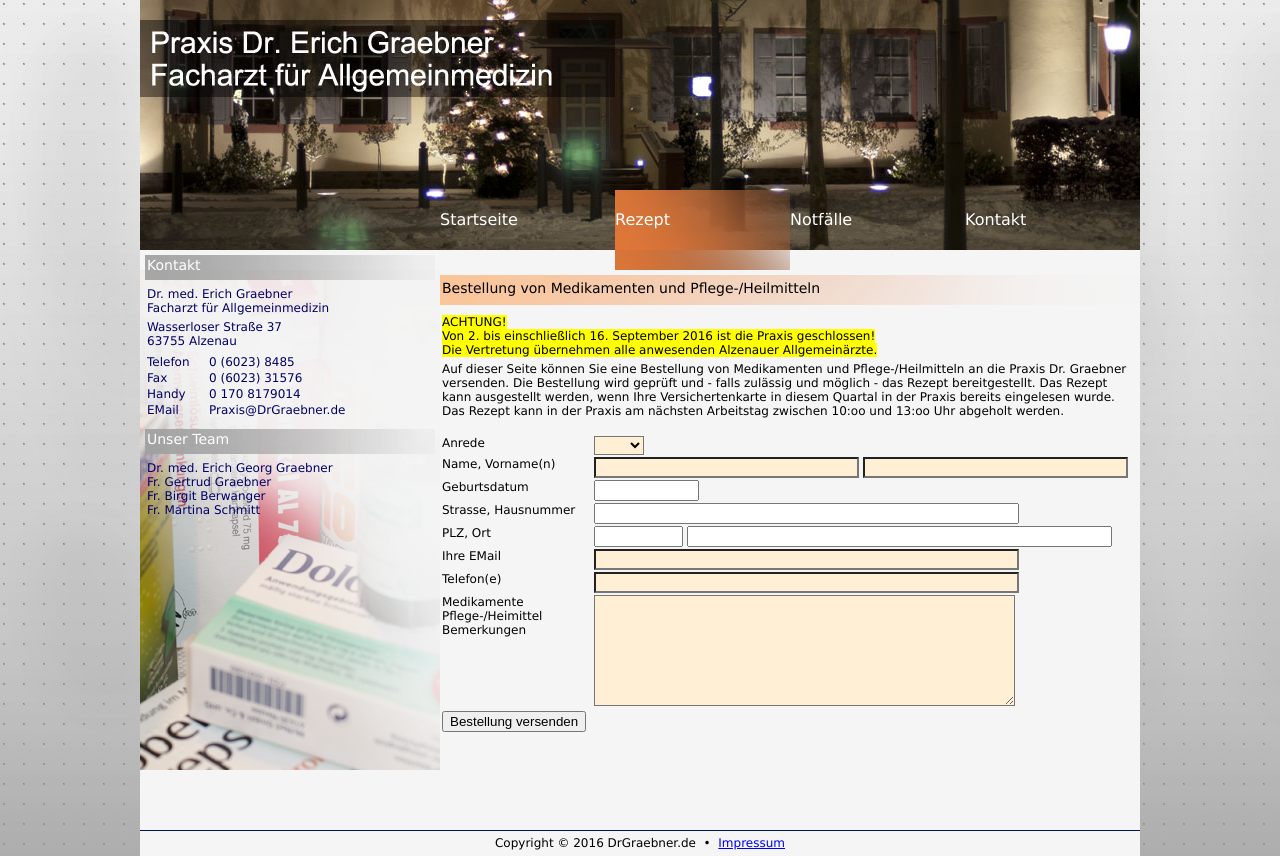
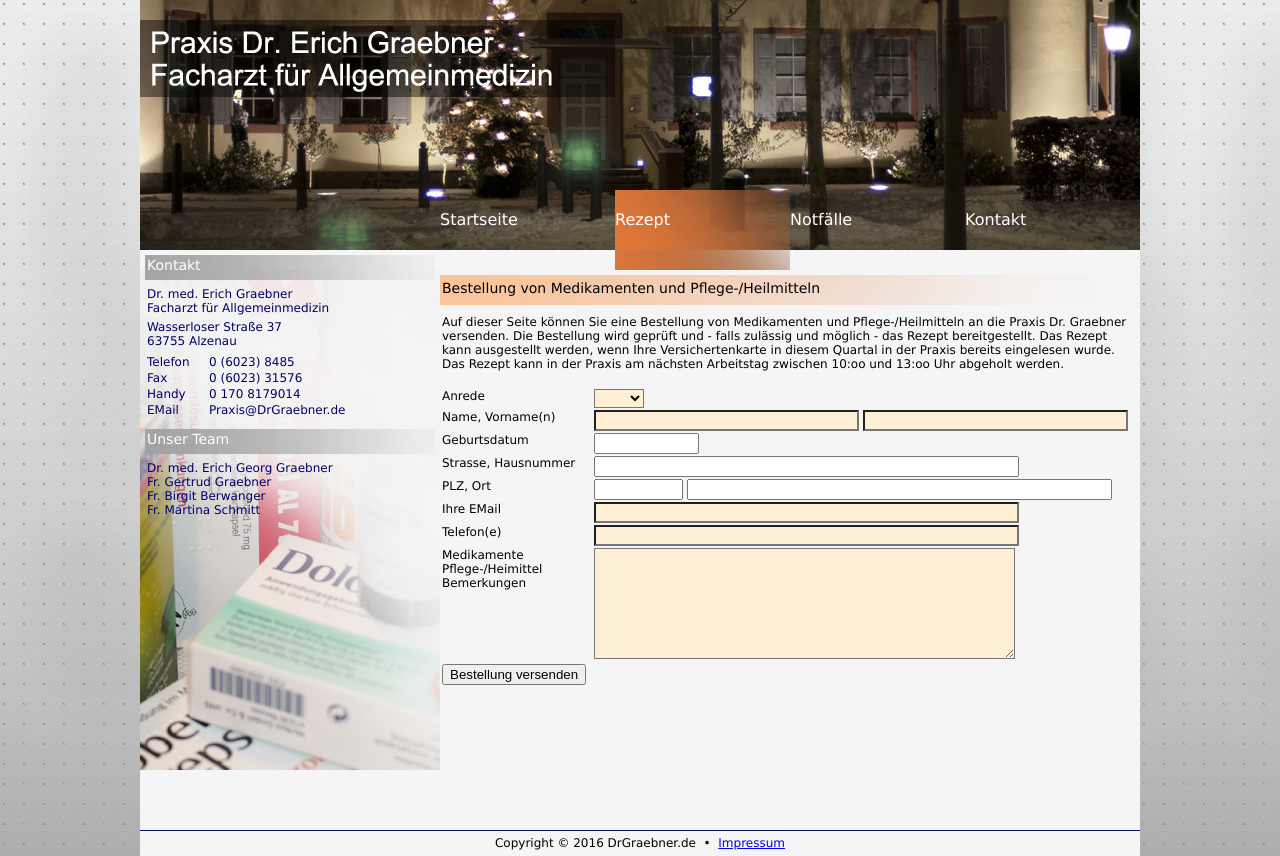
Before and after one commit to RichardKotowski/DrGraebner, a plain HTML site: page rezept.html in a window 1280 px wide. Drawn offline with Linux system fonts and the light colour scheme.

Commit message:
Urlaub 2-16.09.2016 entfernt

```diff
--- a/rezept.html
+++ b/rezept.html
@@ -161,13 +161,6 @@ function checkRezept()
 			<div class="ueberschrift1">
 			Bestellung von Medikamenten und Pflege-/Heilmitteln
 			</div>
-
-				<p>
-				<mark>ACHTUNG!<br/>
-				Von 2. bis einschließlich 16. September 2016 ist die Praxis geschlossen!<br/>
-				Die Vertretung übernehmen alle anwesenden Alzenauer Allgemeinärzte.<!mark>
-				</p>
-
 			<p>
 			Auf dieser Seite können Sie eine Bestellung von Medikamenten und Pflege-/Heilmitteln
 			an die Praxis Dr. Graebner versenden.
```
Also changed, not shown: index.html (+0 -5 lines), notfall.html (+0 -5 lines), Utilities/snippets.txt (added).
